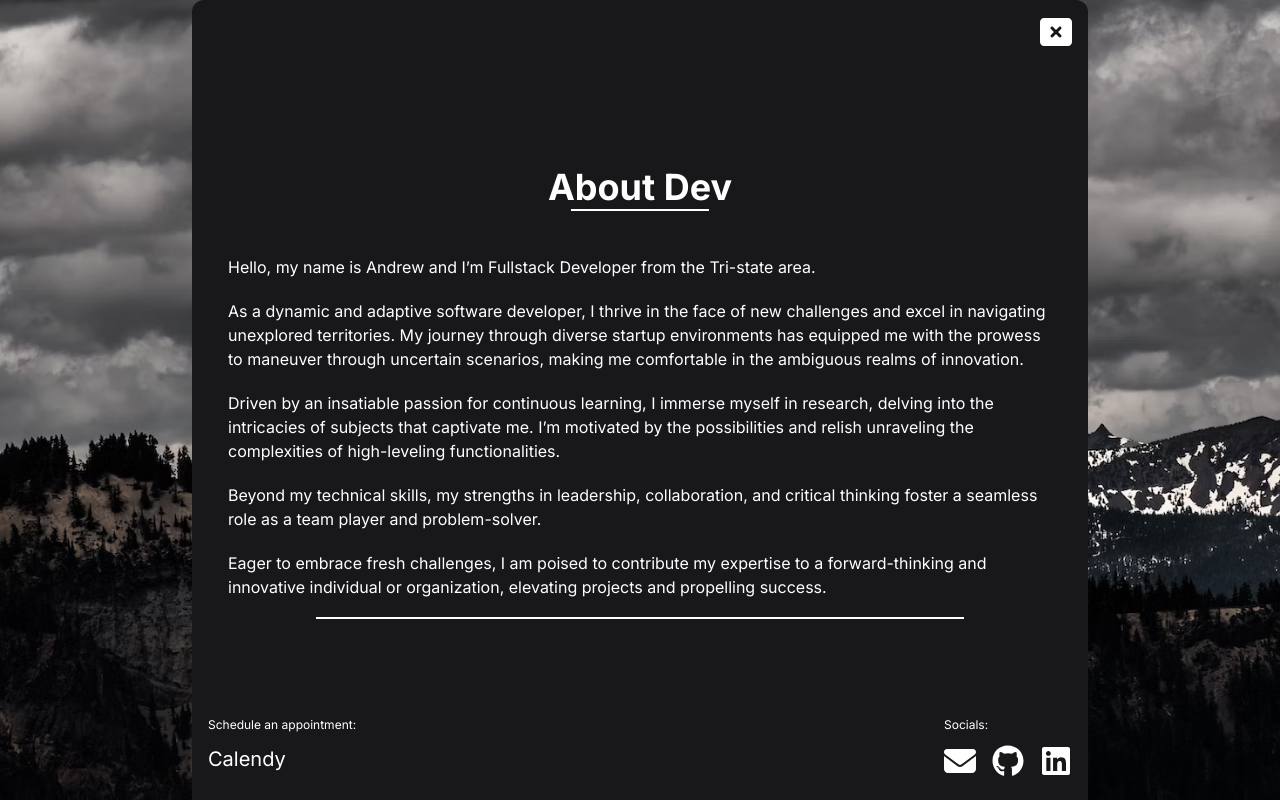
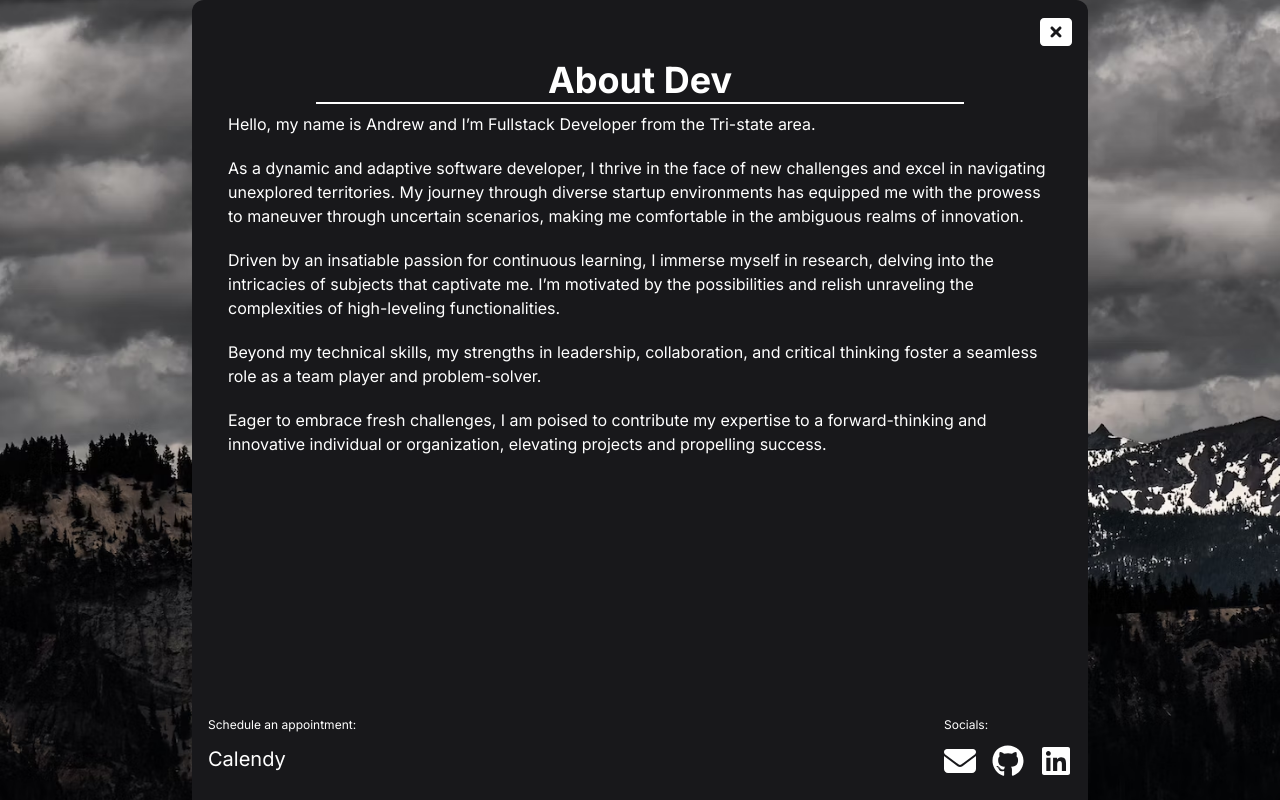
Before and after one commit to TAndrewLopez/portfolio_2024, a Next.js app: page / in a window 1280 px wide. Both pictures are taken after a click on the button "About". Built offline with nearby package versions, Linux system fonts and the light colour scheme.

Commit message:
more styles

```diff
--- a/src/app/components/AboutSlider.tsx
+++ b/src/app/components/AboutSlider.tsx
@@ -11,7 +11,7 @@ const AboutCard = ({ toggleSlider }: Props) => {
       title="About Dev"
       closeAction={toggleSlider}
       content={
-        <div className="relative text-white flex flex-col gap-5 px-5">
+        <div className="relative h-full text-white flex flex-col gap-5 px-5">
           <p>
             Hello, my name is Andrew and I&rsquo;m Fullstack Developer from the
             Tri-state area.
@@ -39,7 +39,6 @@ const AboutCard = ({ toggleSlider }: Props) => {
             expertise to a forward-thinking and innovative individual or
             organization, elevating projects and propelling success.
           </p>
-          <span className="absolute left-1/2 -translate-x-1/2 -bottom-5 w-3/4 h-0.5 bg-white"></span>
         </div>
       }
       footerLeft={
--- a/src/app/components/Card.tsx
+++ b/src/app/components/Card.tsx
@@ -20,19 +20,19 @@ const Card = ({
   footerRightTitle,
 }: Props) => {
   return (
-    <div className="rounded-t-xl h-full p-4 flex flex-col">
+    <div className="rounded-t-xl h-full p-4 flex flex-col gap-3">
       {/* TITLE */}
       <div className="flex justify-end">
         <button onClick={() => closeAction()}>
           <Close twClass="h-8 w-8 fill-white hover:fill-sky-500" />
         </button>
       </div>
+      <h1 className="relative text-center text-4xl font-bold text-white">
+        {title}
+        <span className="absolute left-1/2 -translate-x-1/2 -bottom-1 w-3/4 h-0.5 bg-white"></span>
+      </h1>
       {/* CONTENT */}
-      <div className="flex-1 flex flex-col gap-12 items-center justify-center">
-        <h1 className="relative text-center text-4xl font-bold text-white">
-          {title}
-          <span className="absolute left-1/2 -translate-x-1/2 -bottom-1 w-3/4 h-0.5 bg-white"></span>
-        </h1>
+      <div className="flex-1 flex flex-col items-center justify-center text-sm sm:text-sm md:text-base overflow-y-auto md:overflow-visible">
         {content}
       </div>
       {/* FOOTER */}
--- a/src/app/controller/SliderController.tsx
+++ b/src/app/controller/SliderController.tsx
@@ -31,7 +31,7 @@ const SliderController = ({
           variants={animations["bottom"]}
           transition={transition}
           className="fixed top-0 bottom-0 left-0 right-0">
-          <div className="fixed mx-4 rounded-t-xl md:max-w-4xl md:mx-auto bg-zinc-900 top-0 bottom-0 left-0 right-0">
+          <div className="fixed mx-4 rounded-t-xl md:max-w-4xl md:mx-auto bg-zinc-900 inset-0">
             {projectData ? (
               <ProjectSlider
                 project={projectData}
```
